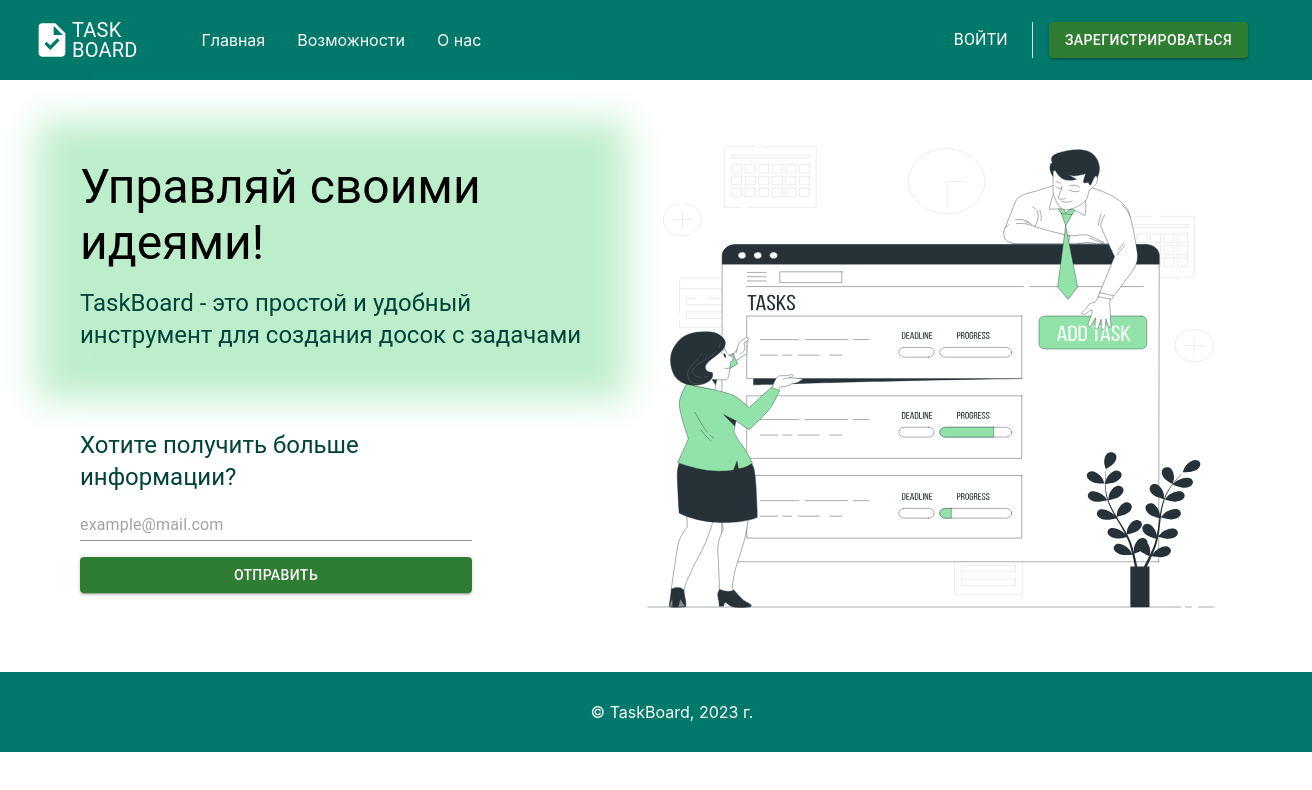
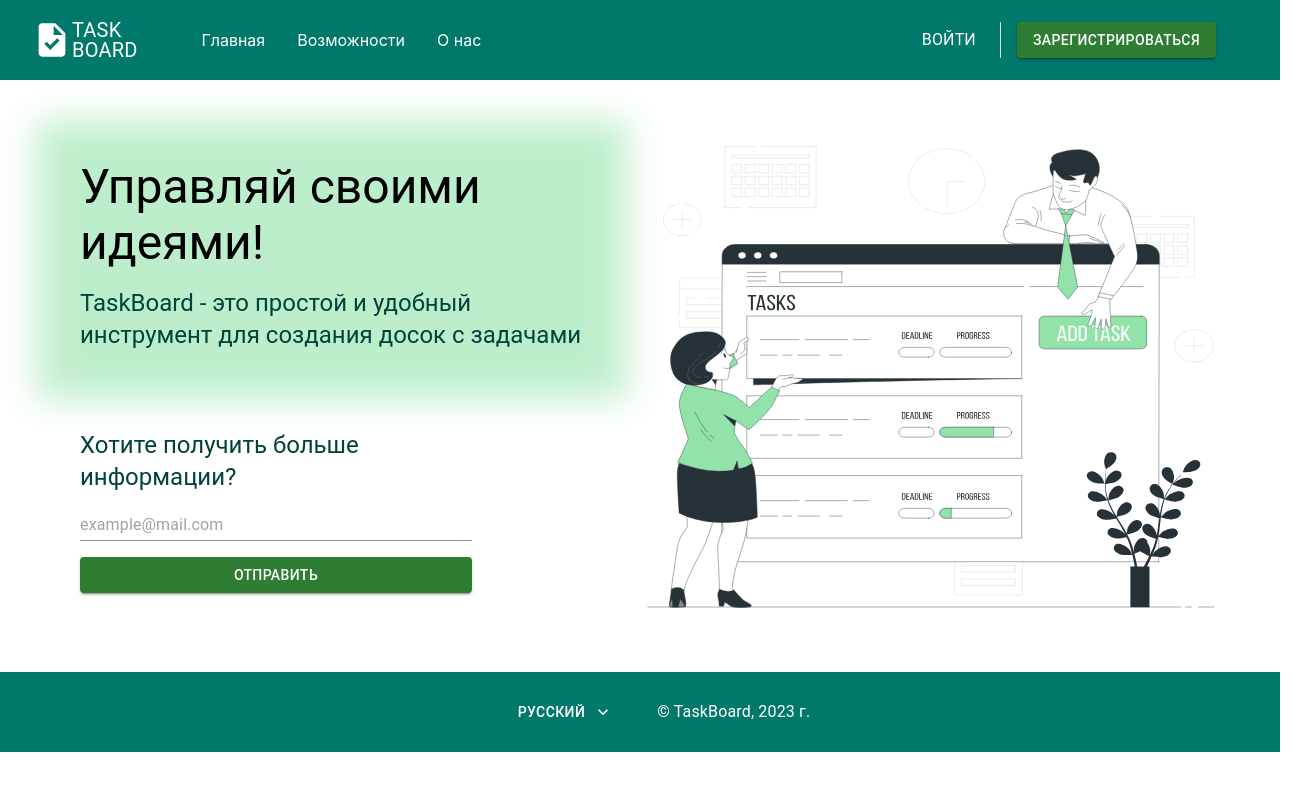
Before and after one commit to olgashumilova/task-board, a React (Create React App) app: page / in a window 1280 px wide. Shown: the top 790 px of the page, 1312 px wide, since content can reach past the window. Built offline with nearby package versions, Linux system fonts and the light colour scheme.

Commit message:
footer styles

```diff
--- a/src/components/FooterComponent/FooterComponent.tsx
+++ b/src/components/FooterComponent/FooterComponent.tsx
@@ -1,18 +1,71 @@
-import { Box, Stack } from "@mui/material/";
+import React, { useState } from "react";
+import { Box, Button, Stack, Typography, Menu, MenuItem } from "@mui/material/";
+import KeyboardArrowDownIcon from "@mui/icons-material/KeyboardArrowDown";
+import IconButton from "@mui/material/IconButton";
+
+const options = ["Русский", "English"];
+
+const ITEM_HEIGHT = 48;
 
 const FooterComponent = () => {
+  const [anchorEl, setAnchorEl] = useState<null | HTMLElement>(null);
+  const [currentLanguage, setCurrentLanguage] = useState<string>("Русский");
+  const open = Boolean(anchorEl);
+  const handleClick = (event: React.MouseEvent<HTMLElement>) => {
+    setAnchorEl(event.currentTarget);
+  };
+  const selectLanguage = (option: string) => {
+    setCurrentLanguage(option);
+    setAnchorEl(null);
+  };
+
   return (
     <Stack
-      width={"100%"}
       bgcolor={"primary.main"}
       height={80}
       direction={"row"}
       alignItems={"center"}
       justifyContent={"center"}
       paddingLeft={4}
+      spacing={4}
       color={"white"}
     >
-      © TaskBoard, 2023 г.
+      <div>
+        <Button
+          id="demo-customized-button"
+          aria-controls={open ? "demo-customized-menu" : undefined}
+          aria-haspopup="true"
+          aria-expanded={open ? "true" : undefined}
+          variant="contained"
+          disableElevation
+          onClick={handleClick}
+          endIcon={<KeyboardArrowDownIcon />}
+        >
+          {currentLanguage}
+        </Button>
+        <Menu
+          id="long-menu"
+          MenuListProps={{
+            "aria-labelledby": "long-button",
+          }}
+          anchorEl={anchorEl}
+          open={open}
+          PaperProps={{
+            style: {
+              maxHeight: ITEM_HEIGHT * 4.5,
+              width: "20ch",
+            },
+          }}
+        >
+          {options.map((option) => (
+            <MenuItem key={option} onClick={() => selectLanguage(option)}>
+              {option}
+            </MenuItem>
+          ))}
+        </Menu>
+      </div>
+
+      <Typography>© TaskBoard, 2023 г.</Typography>
     </Stack>
   );
 };
--- a/src/components/HeaderComponent/HeaderComponent.tsx
+++ b/src/components/HeaderComponent/HeaderComponent.tsx
@@ -13,7 +13,6 @@
 const HeaderComponent = () => {
   return (
     <Stack
-      width={"100%"}
       bgcolor={"primary.main"}
       height={80}
       direction={"row"}
```
